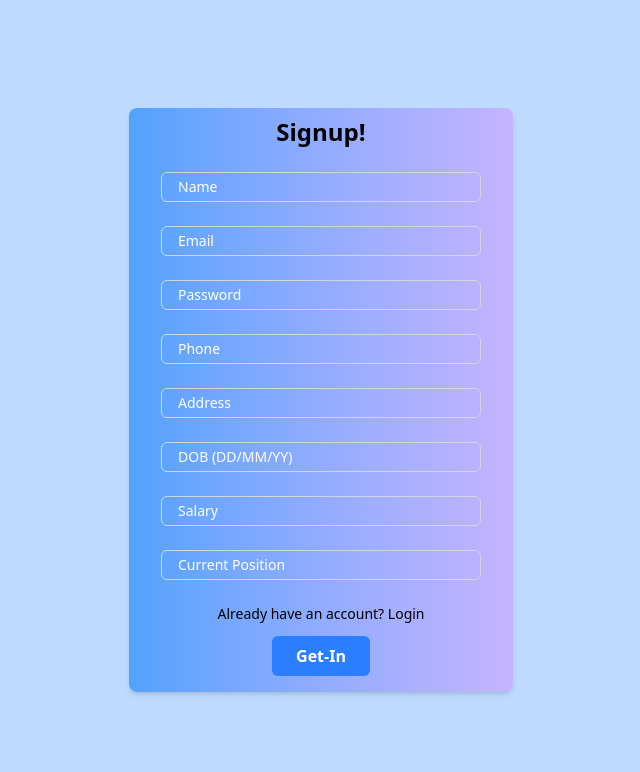
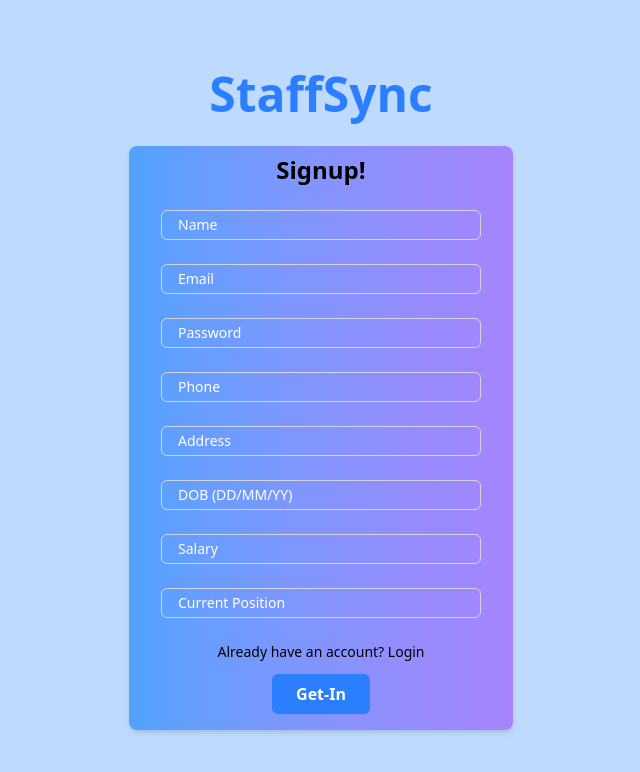
Before and after one commit to srz-anandhu/emp-client, a React (Vite) app in the folder client/: page / in a window 1280 px wide. Shown: the top 772 px of the page, without its empty margins (319-959 px from the left). Built offline with nearby package versions, Linux system fonts and the light colour scheme.

Commit message:
Added header with the application name 'staffsync' and imported in signup and login

```diff
--- /dev/null
+++ b/client/src/components/Header.jsx
@@ -0,0 +1,8 @@
+
+export default function Header() {
+    return (
+        <nav>
+            <h2 className="text-5xl mb-7 font-bold text-blue-500">StaffSync</h2>
+        </nav>
+    )
+}
--- a/client/src/components/Login.jsx
+++ b/client/src/components/Login.jsx
@@ -1,7 +1,9 @@
+import Header from "./Header";
 
 export default function() {
     return (
-        <div>
+        <div className="min-h-screen flex flex-col items-center bg-blue-200">
+            <Header />
             <h1>helloo login</h1>
         </div>
     )
--- a/client/src/components/SignUp.jsx
+++ b/client/src/components/SignUp.jsx
@@ -1,23 +1,25 @@
 import { Link } from "react-router-dom";
+import Header from "./Header";
 
 export default function SignUp() {
 
 
     return (
 
-        <div className=" min-h-screen flex items-center justify-center bg-blue-200">
-
-            <form  className="w-96 h-auto  bg-gradient-to-r from-blue-400 to-violet-300 rounded-lg shadow-md relative overflow-hidden">
+        <div className=" min-h-screen flex items-center justify-center flex-col bg-blue-200">
+            {/* Header component */}
+            <Header />
+            <form className="w-96 h-auto  bg-gradient-to-r from-blue-400 to-violet-400 rounded-lg shadow-md relative overflow-hidden">
                 <h2 className="text-2xl font-bold text-center my-2">Signup!</h2>
                 {/* Name Input */}
                 <div className="mt-6 flex justify-center">
-                    <input name="name"  className="text-sm px-4 py-1 border w-80 rounded-md border-gray-300
+                    <input name="name" className="text-sm px-4 py-1 border w-80 rounded-md border-gray-300
                                       focus:border-gray-500 focus:outline-none focus:border-2  placeholder-white"
                         type="text" placeholder="Name" />
                 </div>
                 {/* Email Input */}
                 <div className="mt-6 flex justify-center">
-                    <input name="email"  className="text-sm px-4 py-1 border border-gray-300 rounded-md
+                    <input name="email" className="text-sm px-4 py-1 border border-gray-300 rounded-md
                                  focus:border-gray-500 focus:border-2
                                  focus:outline-none w-80  placeholder-white"
                         type="email" placeholder="Email" />
@@ -25,7 +27,7 @@ export default function SignUp() {
                 </div>
                 {/* Password Input */}
                 <div className="mt-6 flex justify-center">
-                    <input name="password"  className="text-sm px-4 py-1 border w-80 rounded-md border-gray-300
+                    <input name="password" className="text-sm px-4 py-1 border w-80 rounded-md border-gray-300
                                       focus:border-gray-500 focus:outline-none focus:border-2  placeholder-white"
                         type="password" placeholder="Password" />
                 </div>
@@ -38,7 +40,7 @@ export default function SignUp() {
 
                 {/* Address Input */}
                 <div className="mt-6 flex justify-center">
-                    <input name="address"  className="text-sm px-4 py-1 border w-80 rounded-md border-gray-300
+                    <input name="address" className="text-sm px-4 py-1 border w-80 rounded-md border-gray-300
                                       focus:border-gray-500 focus:outline-none focus:border-2  placeholder-white"
                         type="text" placeholder="Address" />
                 </div>
@@ -50,13 +52,13 @@ export default function SignUp() {
                 </div>
                 {/* Salary Input */}
                 <div className="mt-6 flex justify-center">
-                    <input name="salary"  className="text-sm px-4 py-1 border w-80 rounded-md border-gray-300
+                    <input name="salary" className="text-sm px-4 py-1 border w-80 rounded-md border-gray-300
                                       focus:border-gray-500 focus:outline-none focus:border-2  placeholder-white"
                         type="number" placeholder="Salary" />
                 </div>
                 {/* Position Input */}
                 <div className="mt-6 flex justify-center">
-                    <input name="position"  className="text-sm px-4 py-1 border w-80 rounded-md border-gray-300
+                    <input name="position" className="text-sm px-4 py-1 border w-80 rounded-md border-gray-300
                                       focus:border-gray-500 focus:outline-none focus:border-2  placeholder-white"
                         type="text" placeholder="Current Position" />
                 </div>
```
Lines whose indentation alone changed are shown as unchanged.
